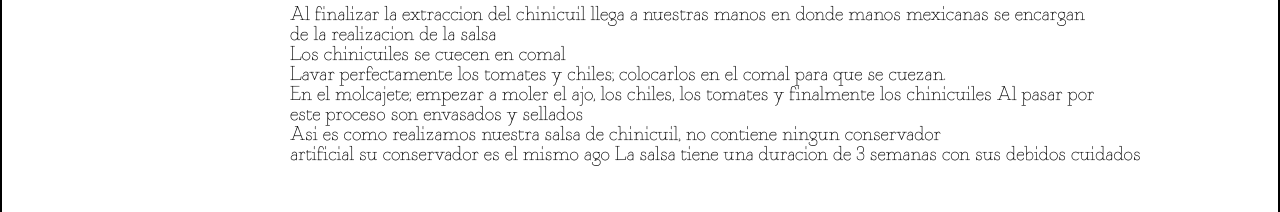
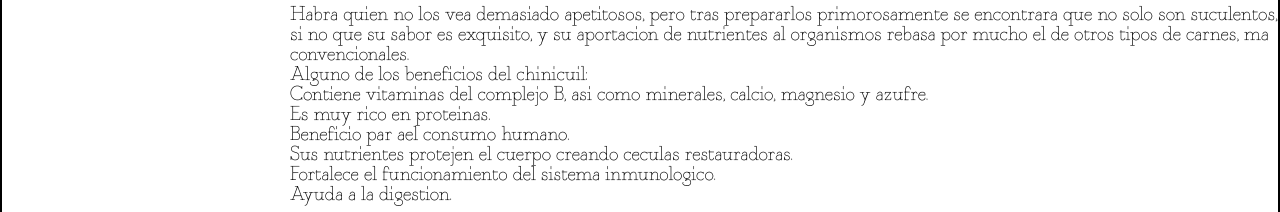
Before and after one commit to Josedeker/CHINI, a plain HTML site: page producto.html in a window 1280 px wide. Shown: the part 165-377 px from the top of the page. Drawn offline with Linux system fonts and the light colour scheme.

Commit message:
Update producto.html

```diff
--- a/producto.html
+++ b/producto.html
@@ -23,14 +23,14 @@
 
 <div id="producto">
 <p>
-Al finalizar la extraccion del chinicuil llega a nuestras manos en donde manos mexicanas  se encargan<br> de la realizacion de la salsa<br>
-Los chinicuiles se cuecen en comal<br>
-
-Lavar perfectamente los tomates y chiles; colocarlos en el comal para que se cuezan.<br>
-En el molcajete; empezar a moler el ajo, los chiles, los tomates y finalmente los chinicuiles
-Al pasar por<br> este proceso son envasados y sellados<br>
-Asi es como realizamos nuestra salsa de chinicuil, no contiene ningun conservador<br> artificial su conservador es el mismo ago
- La salsa tiene una duracion de 3 semanas con sus debidos cuidados</p>
+Habra quien no los vea demasiado apetitosos, pero tras prepararlos primorosamente se encontrara que no solo son suculentos, si no que su sabor es exquisito, y su aportacion de nutrientes al organismos rebasa por mucho el de otros tipos de carnes, ma convencionales.</br>
+	Alguno de los beneficios del chinicuil:<br>
+	Contiene vitaminas del complejo B, asi como minerales, calcio, magnesio y azufre.<br>
+	Es muy rico en proteinas.<br>
+	Beneficio par ael consumo humano.<br>
+	Sus nutrientes protejen el cuerpo creando ceculas restauradoras.<br>
+	Fortalece el funcionamiento del sistema inmunologico.<br>
+	Ayuda a la digestion.</p>
 </div>
 
 
```
